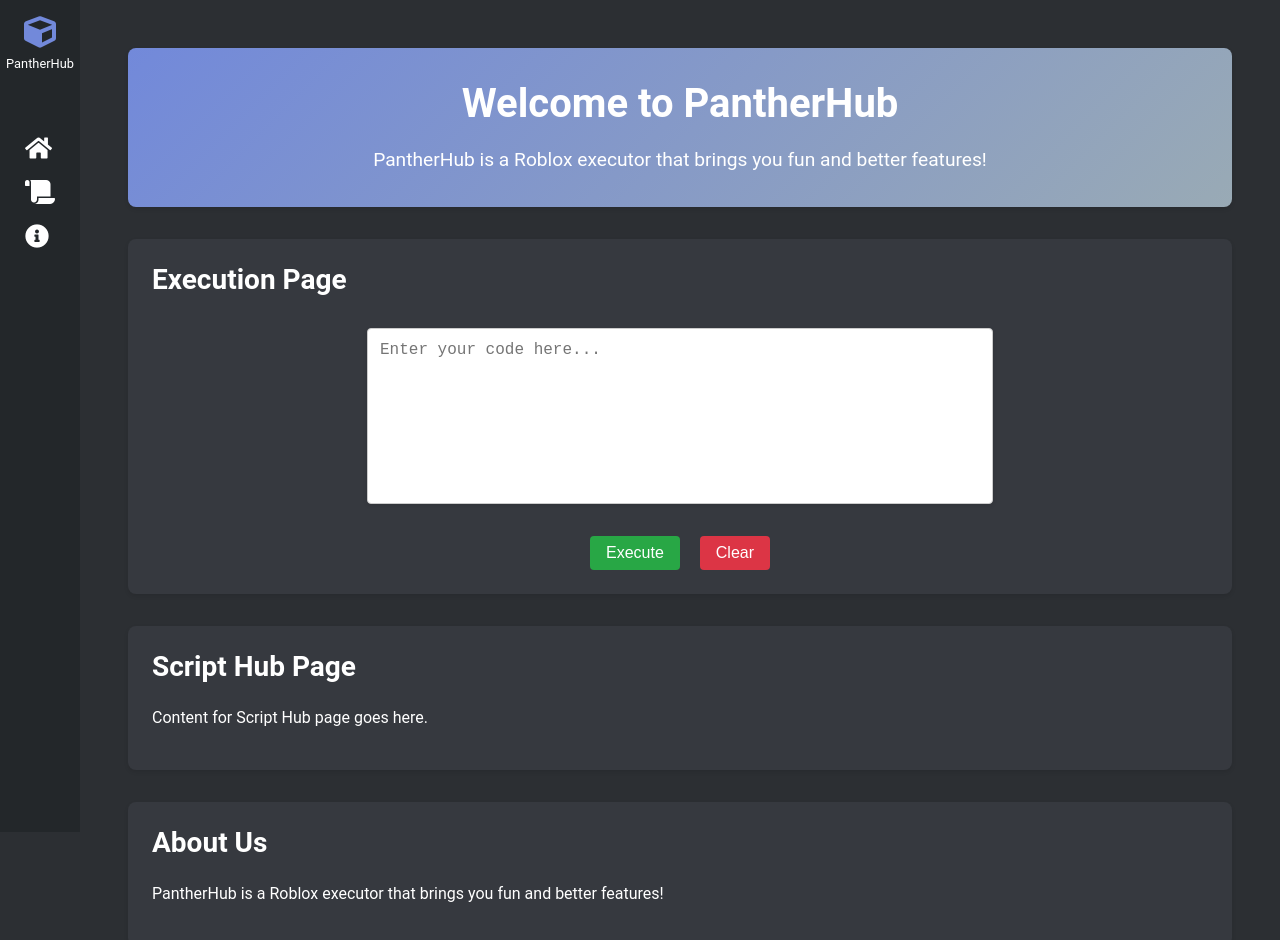
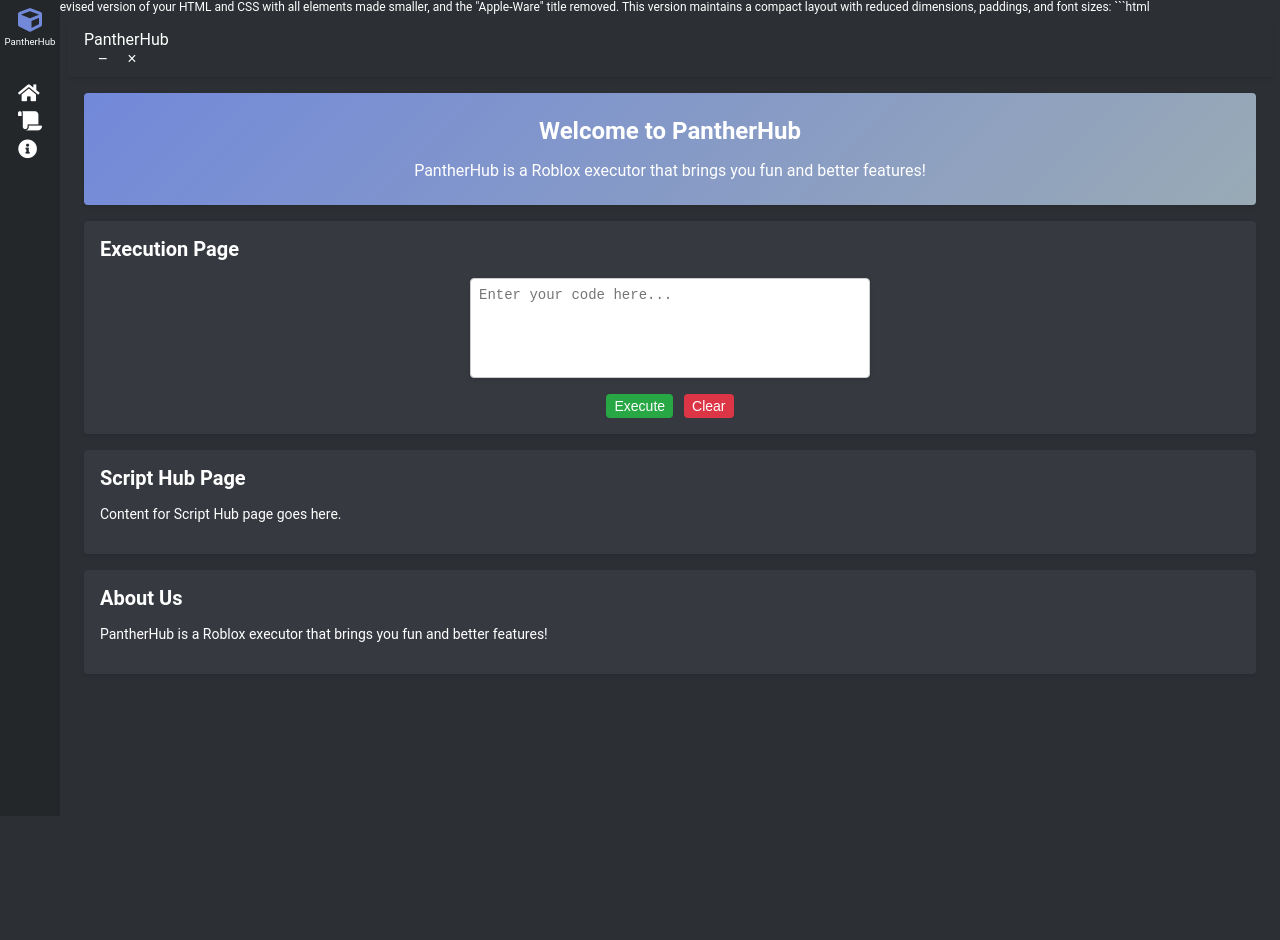
Before and after one commit to panthercheats/test2, a plain HTML site: page index.html in a window 1280 px wide. After the commit the page ends 800 px from the top, so only its background shows below. Drawn offline with Linux system fonts and the light colour scheme.

Commit message:
Update index.html

````diff
--- a/index.html
+++ b/index.html
@@ -1,3 +1,6 @@
+Here's the revised version of your HTML and CSS with all elements made smaller, and the "Apple-Ware" title removed. This version maintains a compact layout with reduced dimensions, paddings, and font sizes:
+
+```html
 <!DOCTYPE html>
 <html lang="en">
 <head>
@@ -12,36 +15,37 @@
             padding: 0;
             background-color: #2c2f33;
             color: #fff;
+            font-size: 12px;
         }
 
         .sidebar {
             position: fixed;
             top: 0;
             left: 0;
-            width: 80px;
+            width: 60px;
             height: 100%;
             background-color: #23272a;
             display: flex;
             flex-direction: column;
             align-items: center;
-            padding: 1rem 0;
+            padding: 0.5rem 0;
         }
 
         .sidebar .logo {
             display: flex;
             flex-direction: column;
             align-items: center;
-            margin-bottom: 2rem;
+            margin-bottom: 1rem;
         }
 
         .sidebar .logo i {
-            font-size: 2rem;
+            font-size: 1.5rem;
             color: #7289da;
         }
 
         .sidebar .logo span {
-            margin-top: 0.5rem;
-            font-size: 0.8rem;
+            margin-top: 0.25rem;
+            font-size: 0.6rem;
         }
 
         .sidebar ul {
@@ -50,13 +54,13 @@
         }
 
         .sidebar ul li {
-            margin: 1rem 0;
+            margin: 0.5rem 0;
         }
 
         .sidebar ul li a {
             color: #fff;
             text-decoration: none;
-            font-size: 1.5rem;
+            font-size: 1.2rem;
         }
 
         .sidebar ul li a:hover {
@@ -64,48 +68,80 @@
         }
 
         .content {
-            margin-left: 80px;
-            padding: 1rem;
+            margin-left: 60px;
+            padding: 0.5rem;
             background-color: #2c2f33;
         }
 
+        header {
+            background-color: #2c2f33;
+            color: #fff;
+            padding: 0.5rem 1rem;
+            display: flex;
+            justify-content: space-between;
+            align-items: center;
+            box-shadow: 0 2px 4px rgba(0, 0, 0, 0.1);
+        }
+
+        .header-content .title {
+            font-size: 1rem;
+        }
+
+        .window-controls {
+            display: flex;
+            align-items: center;
+        }
+
+        .window-controls button {
+            background: none;
+            border: none;
+            color: #fff;
+            font-size: 1rem;
+            margin-left: 0.5rem;
+            cursor: pointer;
+        }
+
+        .window-controls button:hover {
+            color: #ff5c5c;
+        }
+
         main {
-            padding: 2rem;
+            padding: 1rem;
         }
 
         section {
-            margin-bottom: 2rem;
+            margin-bottom: 1rem;
             background-color: #36393f;
-            padding: 1.5rem;
-            border-radius: 8px;
+            padding: 1rem;
+            border-radius: 4px;
             box-shadow: 0 2px 4px rgba(0, 0, 0, 0.1);
         }
 
         h2 {
             margin-top: 0;
-            font-size: 1.75rem;
+            font-size: 1.25rem;
         }
 
         p {
-            font-size: 1rem;
-            line-height: 1.5;
+            font-size: 0.875rem;
+            line-height: 1.25;
         }
 
         .welcome-section {
             background: linear-gradient(135deg, #7289da, #99aab5);
-            padding: 2rem;
-            border-radius: 8px;
+            padding: 1.5rem;
+            border-radius: 4px;
             text-align: center;
             box-shadow: 0 2px 4px rgba(0, 0, 0, 0.1);
         }
 
         .welcome-section h2 {
-            font-size: 2.5rem;
-            margin-bottom: 1rem;
+            font-size: 1.5rem;
+            margin-bottom: 0.5rem;
         }
 
         .welcome-section p {
-            font-size: 1.2rem;
+            font-size: 1rem;
             margin-bottom: 0;
         }
 
@@ -113,16 +149,16 @@
             display: flex;
             flex-direction: column;
             align-items: center;
-            margin-top: 2rem;
+            margin-top: 1rem;
         }
 
         .input-container textarea {
             width: 100%;
-            max-width: 600px;
-            height: 150px;
-            margin-bottom: 1rem;
-            padding: 0.75rem;
-            font-size: 1rem;
+            max-width: 400px;
+            height: 100px;
+            margin-bottom: 0.5rem;
+            padding: 0.5rem;
+            font-size: 0.875rem;
             border: 1px solid #ccc;
             border-radius: 4px;
             resize: none;
@@ -130,9 +166,9 @@
         }
 
         .input-container button {
-            margin-top: 1rem;
-            padding: 0.5rem 1rem;
-            font-size: 1rem;
+            margin-top: 0.5rem;
+            padding: 0.25rem 0.5rem;
+            font-size: 0.875rem;
             border: none;
             border-radius: 4px;
             cursor: pointer;
@@ -151,7 +187,7 @@
         .input-container .clear {
             background-color: #dc3545;
             color: #fff;
-            margin-left: 1rem;
+            margin-left: 0.5rem;
         }
 
         .input-container .clear:hover {
@@ -173,8 +209,8 @@
 
         .dialog-box {
             background: #fff;
-            padding: 2rem;
-            border-radius: 8px;
+            padding: 1rem;
+            border-radius: 4px;
             text-align: center;
             box-shadow: 0 2px 4px rgba(0, 0, 0, 0.1);
         }
@@ -182,7 +218,7 @@
         .dialog-box button {
             background-color: #007bff;
             color: #fff;
-            padding: 0.5rem 1rem;
+            padding: 0.25rem 0.5rem;
             border: none;
             border-radius: 4px;
             cursor: pointer;
@@ -215,11 +251,23 @@
         </ul>
     </div>
     <div class="content">
+        <header>
+            <div class="header-content">
+                <div class="title">PantherHub</div>
+                <div class="window-controls">
+                    <button class="minimize">&minus;</button>
+                    <button class="close">&times;</button>
+                </div>
+            </div>
+        </header>
         <main>
+            <!-- Welcome Section -->
             <section id="welcome" class="welcome-section">
                 <h2>Welcome to PantherHub</h2>
                 <p>PantherHub is a Roblox executor that brings you fun and better features!</p>
             </section>
+
+            <!-- Execution Section -->
             <section id="execution">
                 <h2>Execution Page</h2>
                 <div class="input-container">
@@ -230,10 +278,14 @@
                     </div>
                 </div>
             </section>
+
+            <!-- Script Hub Section -->
             <section id="scripthub">
                 <h2>Script Hub Page</h2>
                 <p>Content for Script Hub page goes here.</p>
             </section>
+
+            <!-- About Section -->
             <section id="about">
                 <h2>About Us</h2>
                 <p>PantherHub is a Roblox executor that brings you fun and better features!</p>
@@ -246,6 +298,7 @@
             </div>
         </div>
     </div>
+
     <script>
         function executeCode() {
             document.getElementById('dialogOverlay').style.display = 'flex';
@@ -258,6 +311,4 @@
         function closeDialog() {
             document.getElementById('dialogOverlay').style.display = 'none';
         }
-    </script>
-</body>
-</html>
+    </
````
